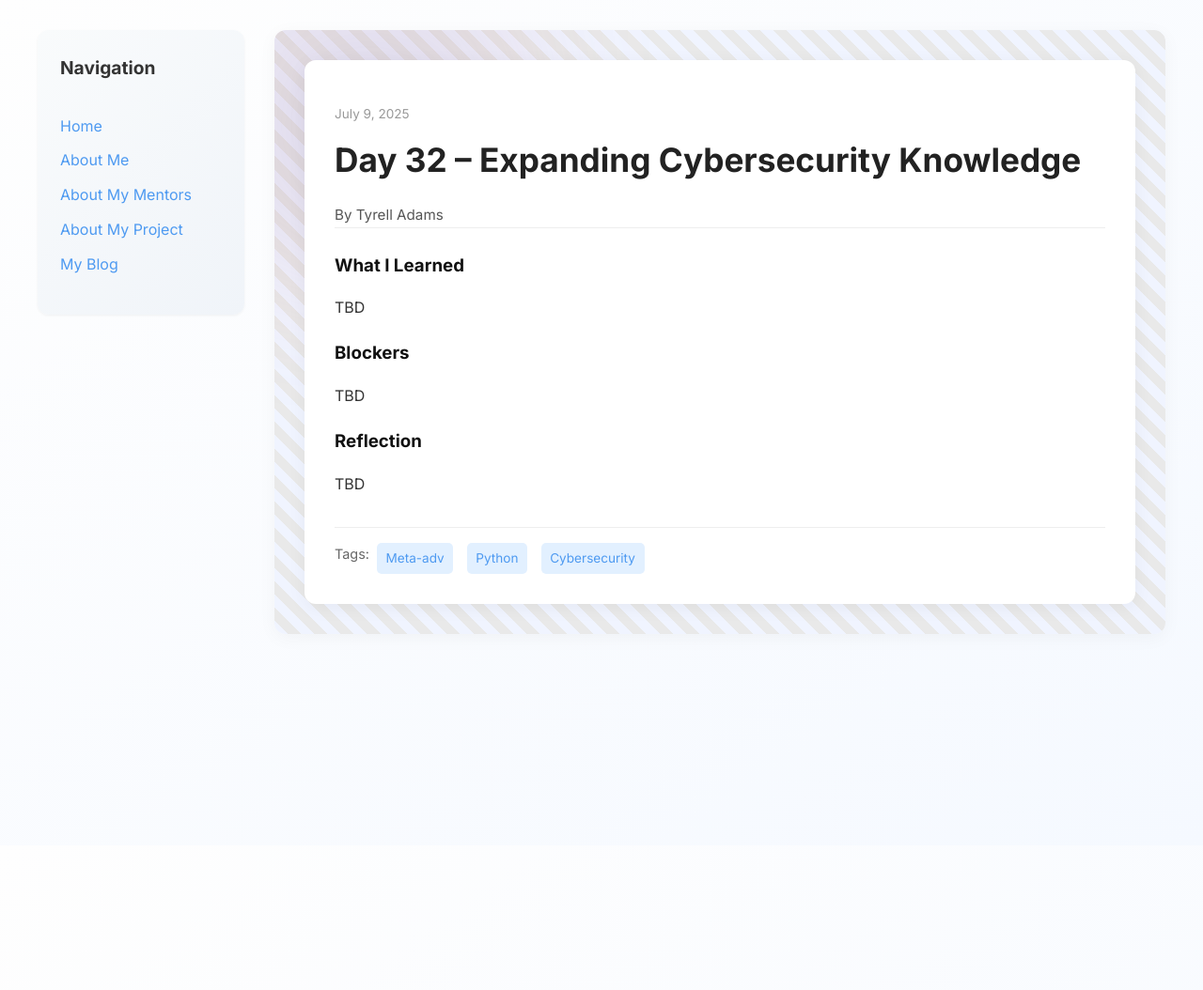
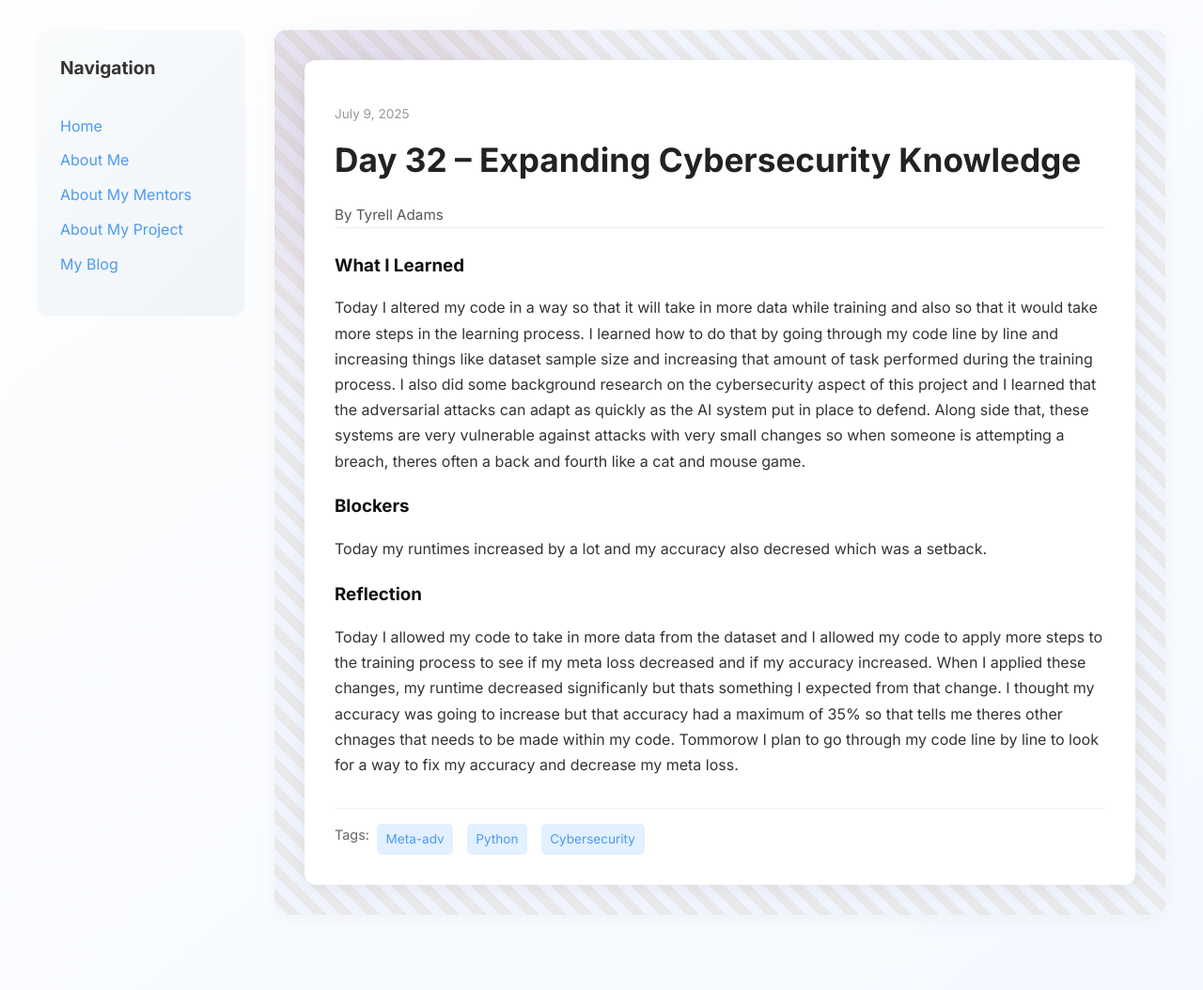
Before and after one commit to Tyrell-Adams/Tyrell-Adams.github.io, a Jekyll site: the page built from _posts/2025-07-09-day-32.md, in a window 1280 px wide. Shown: the whole page at 94% size. Built offline with Jekyll 4.4.1, drawn with Linux system fonts in a browser that asks for light colours; before the commit the page ends 900 px from its top, so only the background shows below that.

Commit message:
Update 2025-07-09-day-32.md

```diff
--- a/_posts/2025-07-09-day-32.md
+++ b/_posts/2025-07-09-day-32.md
@@ -7,9 +7,9 @@ permalink: /day32.html
 tags: ["Meta-adv", "Python", "Cybersecurity"]
 
 what_i_learned: |
-  TBD
+  Today I altered my code in a way so that it will take in more data while training and also so that it would take more steps in the learning process. I learned how to do that by going through my code line by line and increasing things like dataset sample size and increasing that amount of task performed during the training process. I also did some background research on the cybersecurity aspect of this project and I learned that the adversarial attacks can adapt as quickly as the AI system put in place to defend. Along side that, these systems are very vulnerable against attacks with very small changes so when someone is attempting a breach, theres often a back and fourth like a cat and mouse game.
 blockers: |
-  TBD
+  Today my runtimes increased by a lot and my accuracy also decresed which was a setback.
 reflection: |
-  TBD
+  Today I allowed my code to take in more data from the dataset and I allowed my code to apply more steps to the training process to see if my meta loss decreased and if my accuracy increased. When I applied these changes, my runtime decreased significanly but thats something I expected from that change. I thought my accuracy was going to increase but that accuracy had a maximum of 35% so that tells me theres other chnages that needs to be made within my code. Tommorow I plan to go through my code line by line to look for a way to fix my accuracy and decrease my meta loss.
 ---
```
